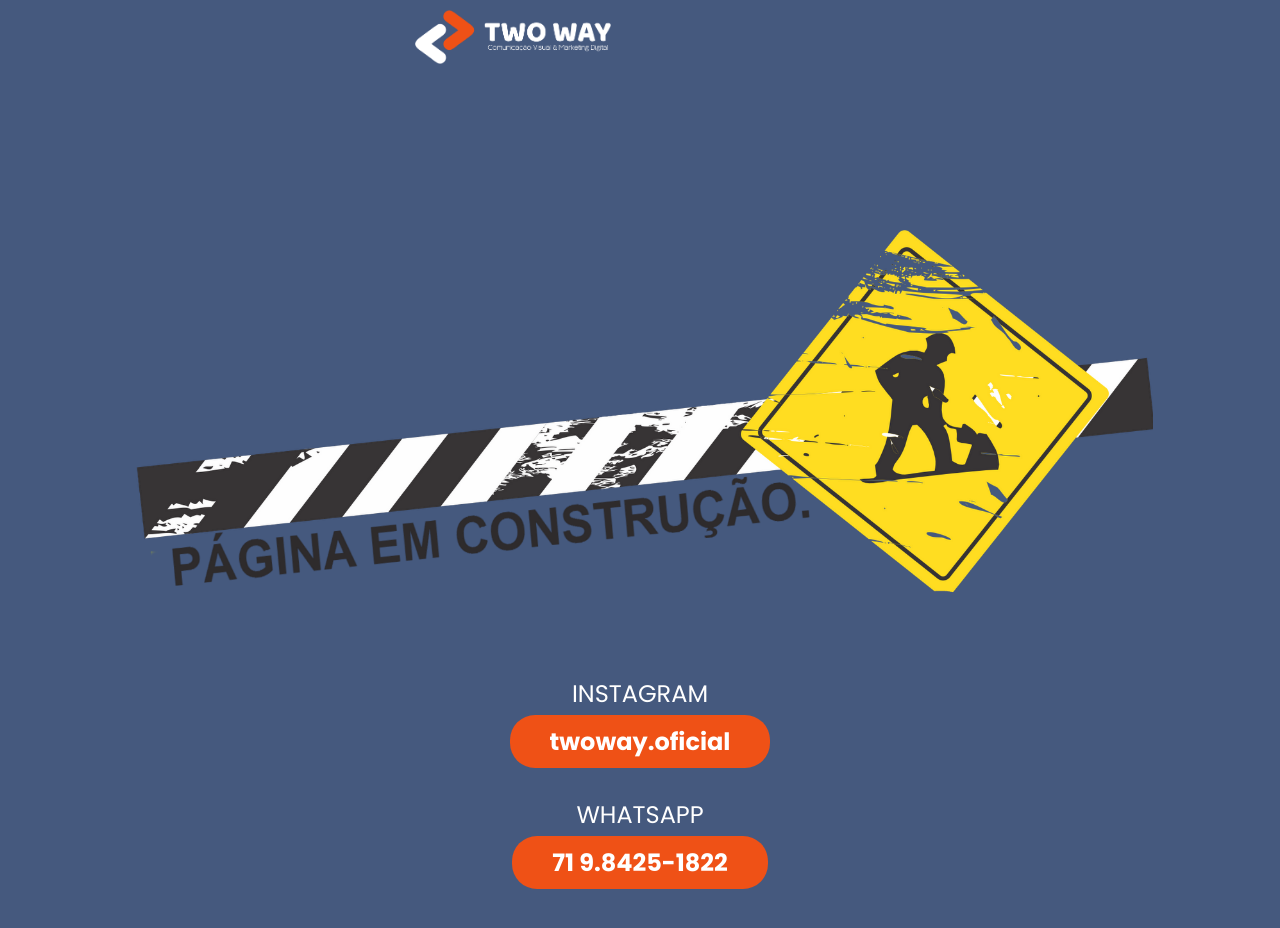
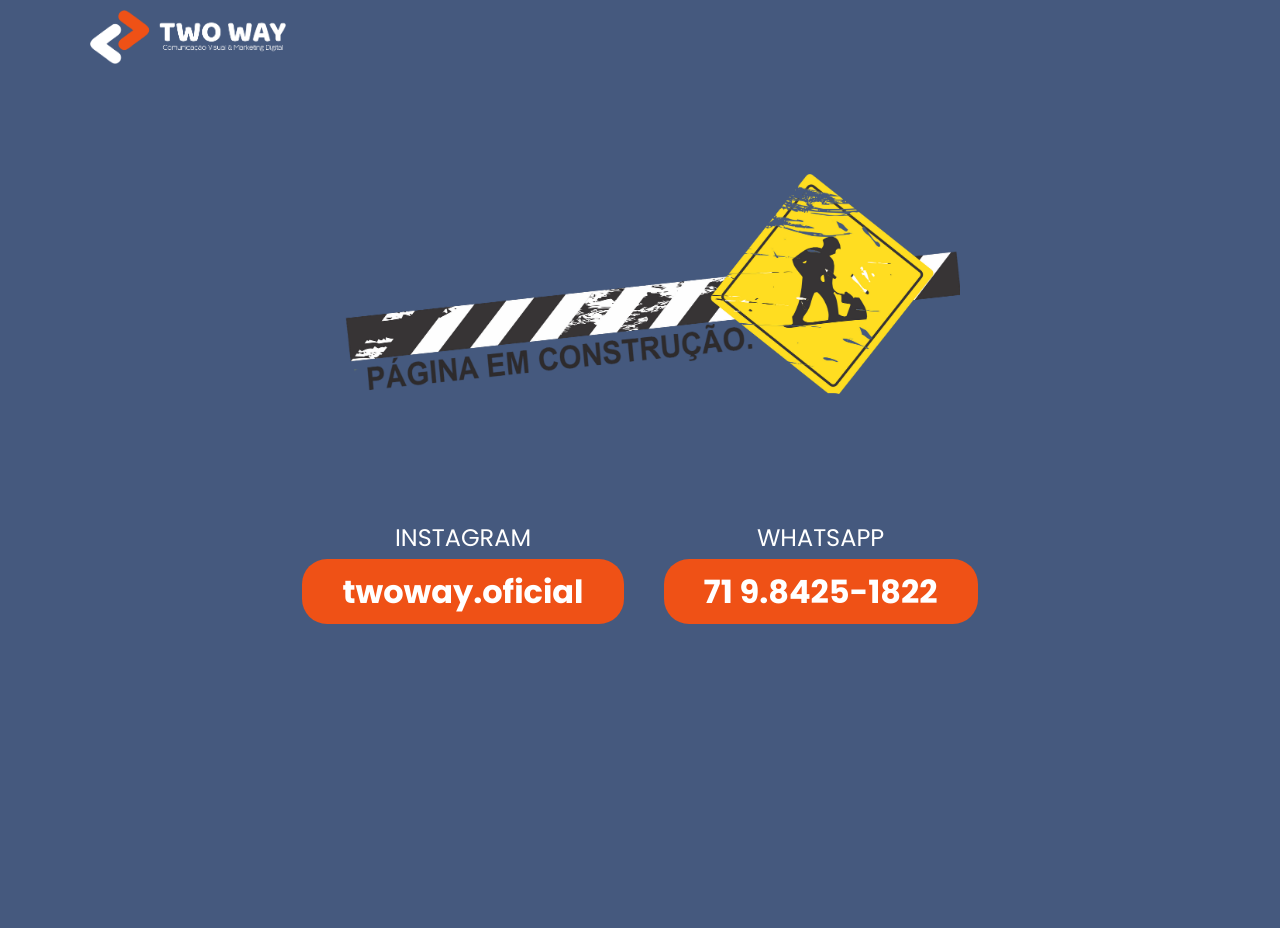
Before and after one commit to caf3hub/site-em-construcao, a plain HTML site: page index.html in a window 1280 px wide. After the commit the page ends 800 px from the top, so only its background shows below. Drawn offline with Linux system fonts and the light colour scheme.

Commit message:
atualização

```diff
--- a/index.html
+++ b/index.html
@@ -17,9 +17,10 @@
             </div>
         </div>
     </header>
-    <main>
-        <div class="container flex">
-            <img src="img/em_construcao.png">
+    <main class="flex">
+        <img src="img/em_construcao.png">
+        <div class="container flex2">
+
             <div id="instagram">
                 <h1>INSTAGRAM</h1>
                 <a href="https://www.instagram.com/twoway.oficial" class="Botao">twoway.oficial</a>
--- a/style.css
+++ b/style.css
@@ -22,9 +22,10 @@ body {
 .flex {
     padding: 0px 20px;
     display: flex;
-    flex-direction: column;
     align-items: center;
 }
+
+
 
 .Botao {
     text-decoration: none;
@@ -70,6 +71,8 @@ main h1 {
 main img {
     width: 90%;
     margin-top: 7em;
+    display: flex;
+    margin-left: 20px;
 }
 
 /* Smartphone Landscape >>>>>>>>>>>>>>>>>>>>>>>>>>>>>>>>> */
@@ -95,13 +98,13 @@ main img {
         height: 10vh;
     }
     main img {
-        width: 90%;
-        margin-top: 25em;
+        width: 80%;
+        margin-top: 15em;
     }
     main h1 {
         color: #fff;
         font-weight: 400;
-        font-size: 1.5em;
+        font-size: 1em;
         line-height: 2.5;
         margin-top: -1em;
     }
@@ -110,6 +113,16 @@ main img {
     }
     #whatsapp {
         margin-bottom: 50px;
+     }
+
+    .flex2 {
+        padding: 0px 20px;
+        display: flex;
+        align-content: space-between;
+    }
+    .Botao {
+        font-size: 1em;
+        margin: 0 20px;
     }
 }
 
@@ -122,8 +135,8 @@ main img {
     }
 
     #logo img {
-        width: 60%;
-        margin-top: 10px;
+        width: 90%;
+        margin-top: 20px;
     }
 
     /* Layout */
@@ -134,6 +147,27 @@ main img {
     /* Destaque */
     main {
         height: 60vh;
+    }
+
+    main img {
+        width: 100%;
+        margin-top: 30em;
+        margin-bottom: 5em;
+    }
+
+    main h1 {
+        font-size: 2.5em;
+    }
+
+    .flex2 {
+        display: flex;
+        flex-direction: column;
+        align-items: center;
+    }
+
+    .Botao {
+        font-size: 3em;
+        margin: 0 20px;
     }
 }
 
@@ -159,6 +193,29 @@ main img {
     main {
         height: 70vh;
     }
+
+    main img {
+        width: 80%;
+        margin-top: 15em;
+    }
+    main h1 {
+        color: #fff;
+        font-weight: 400;
+        font-size: 1.5em;
+        line-height: 2.5;
+        margin-top: -1em;
+    }
+
+    .flex2 {
+        padding: 0px 20px;
+        display: flex;
+        flex-direction: unset;
+        align-content: center;
+    }
+    .Botao {
+        font-size: 2em;
+        margin: 0 20px;
+    }
 }
 
 /* PC >>>>>>>>>>>>>>>>>>>>>>>>>>>>>>>>>>>>>>>>>>>>>>>>>>> */
@@ -183,4 +240,9 @@ main img {
     main {
         height: 80vh;
     }
+
+    main img {
+        width: 50%;
+        margin-top: 5em;
+    }
 }
```
Also changed, not shown: img/logo-icone.png (added).
